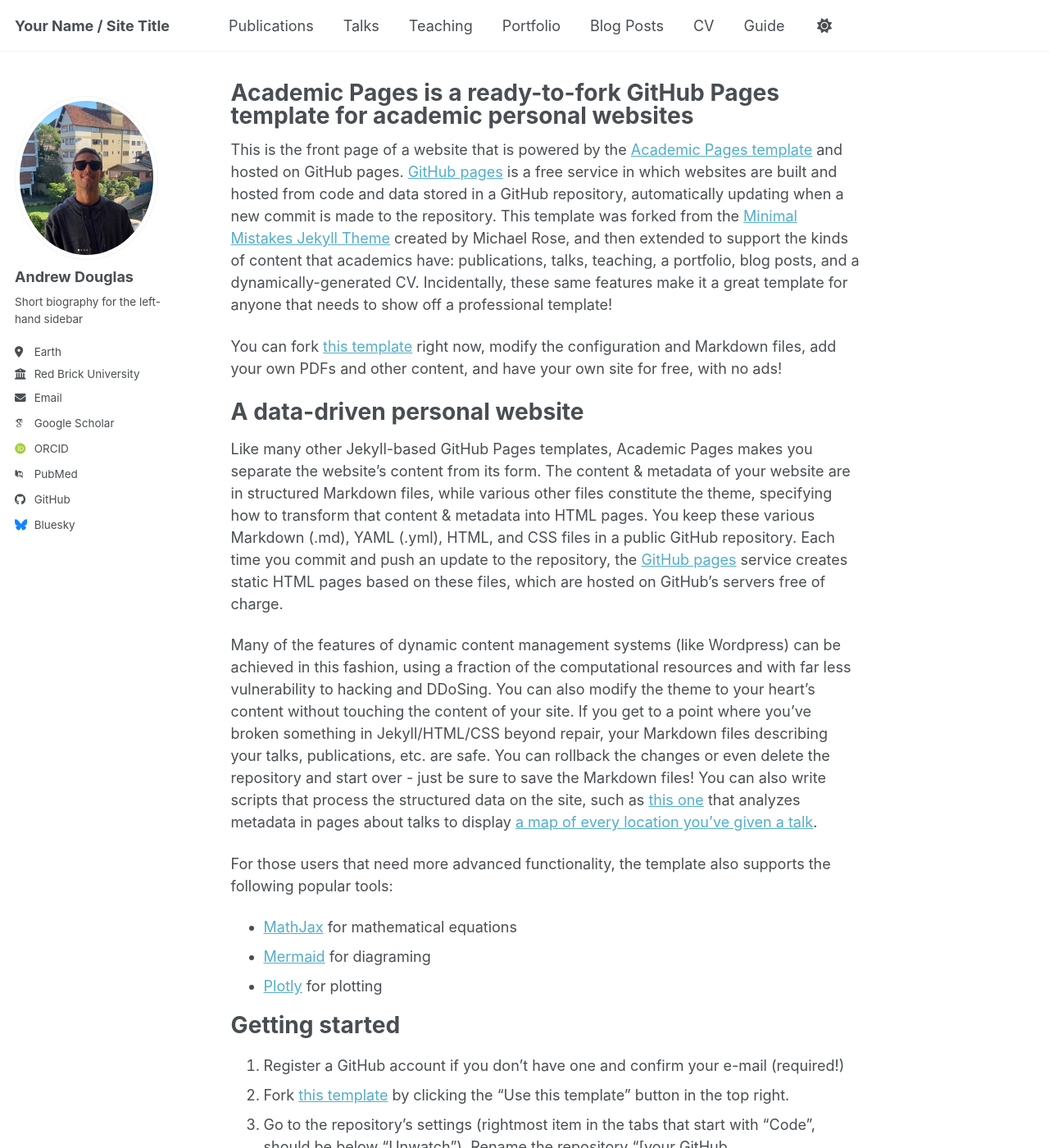
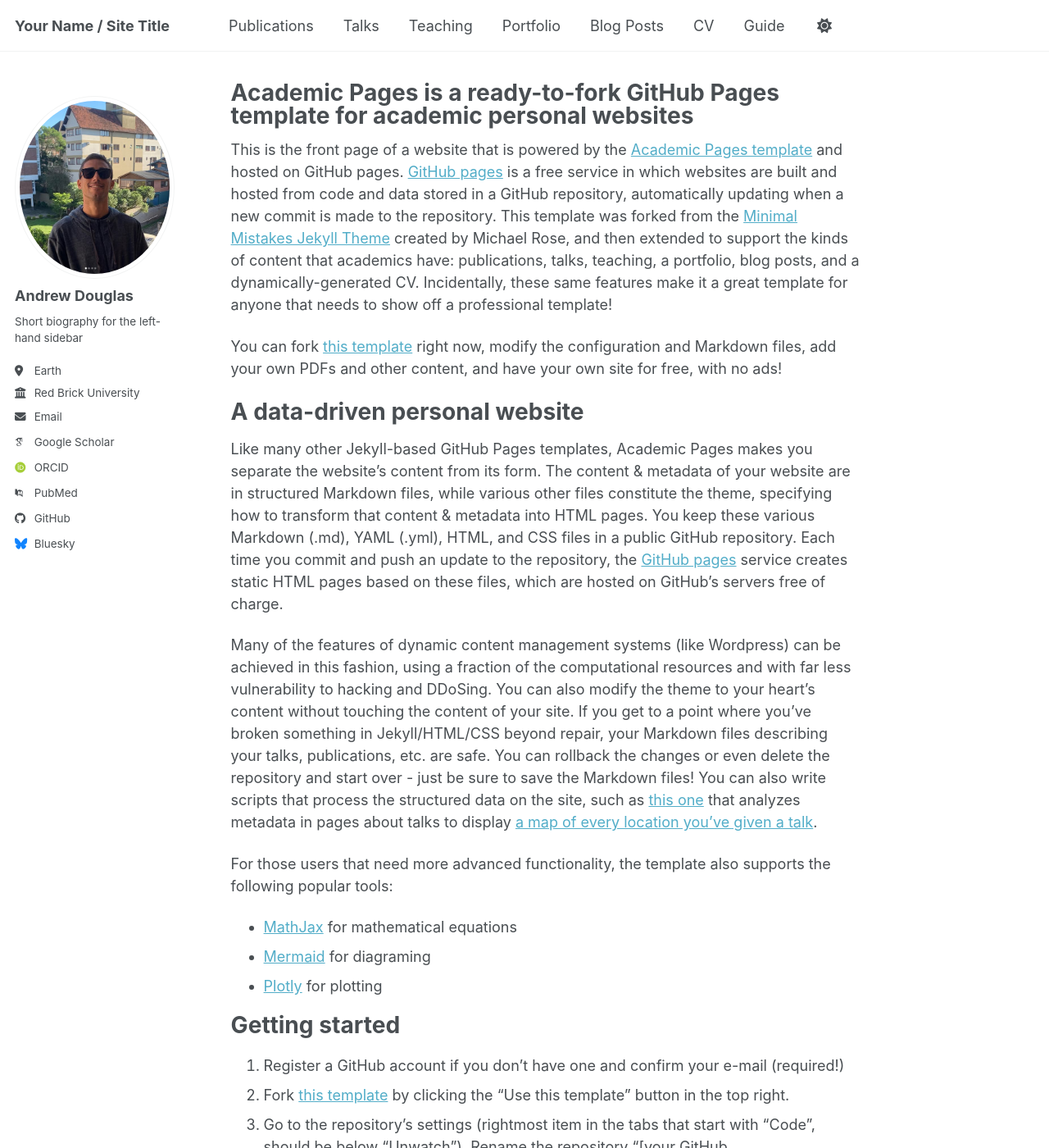
Before and after one commit to DrewSAMC/DrewDG.github.io, a Jekyll site: the page built from _pages/about.md, in a window 1280 px wide and 1400 px high. Shown: the whole window at 82% size. Built offline with Jekyll 4.4.1, drawn with Linux system fonts in a browser that asks for light colours; some web fonts are replaced; a script bundle is joined from its source files by our own code; library files that are not in the unit come from our copies.

Commit message:
Update _sidebar.scss

```diff
--- a/_sass/layout/_sidebar.scss
+++ b/_sass/layout/_sidebar.scss
@@ -83,7 +83,7 @@
 .author__avatar {
   display: table-cell;
   vertical-align: top;
-  width: 36px;
+  width: 100px;
   // set width only, for non-square avatars
   // height: 36px;
 
@@ -94,7 +94,7 @@
   }
 
   img {
-    max-width: 175px;
+    max-width: 300px;
     border-radius: 50%;
 
     @include breakpoint($large) {
```
